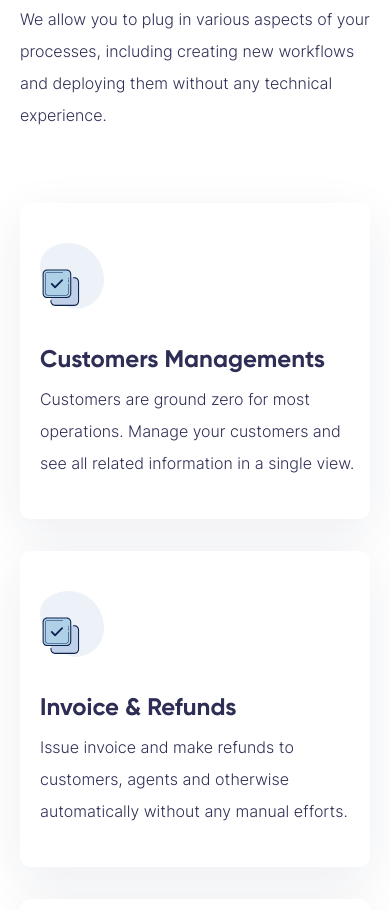
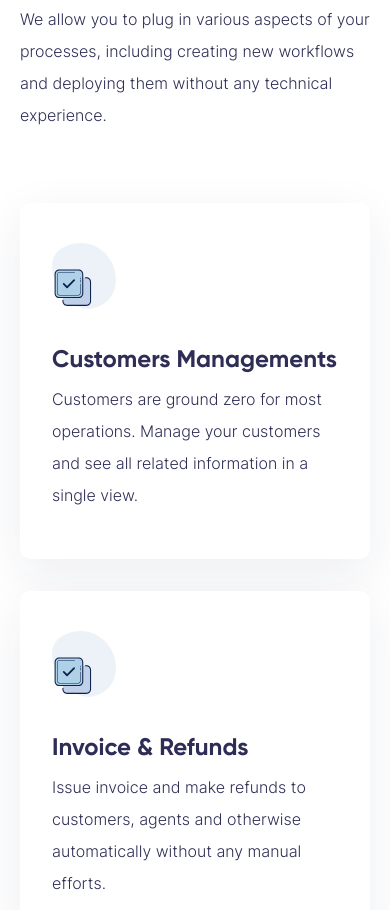
Before and after one commit to Osetoham/send__website, a plain HTML site: page index.html in a window 390 px wide. Shown: the part 1174-2084 px from the top of the page. Drawn offline with Linux system fonts and the light colour scheme.

Commit message:
website mobile updated

```diff
--- a/scss/main.scss
+++ b/scss/main.scss
@@ -182,7 +182,7 @@
             @include mobile {
               margin-right: 0;
               margin-top: 32px;
-              padding: 40px 15px 40px 20px;
+              padding: 40px 32px 48px 32px;
             }
 
             &:last-child {
```
Also changed, not shown: scss/main.css.
